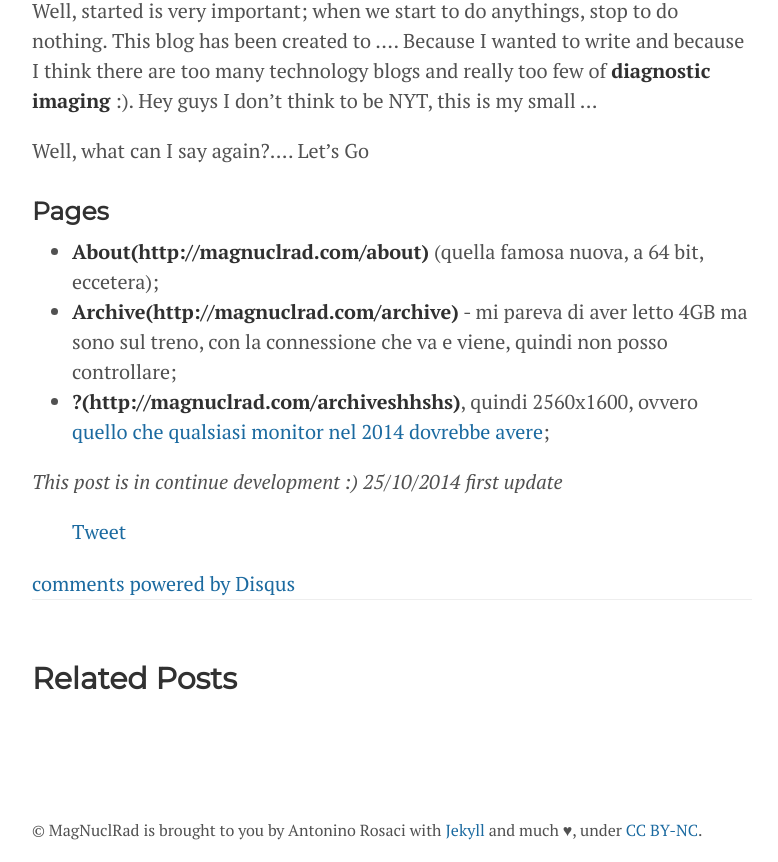
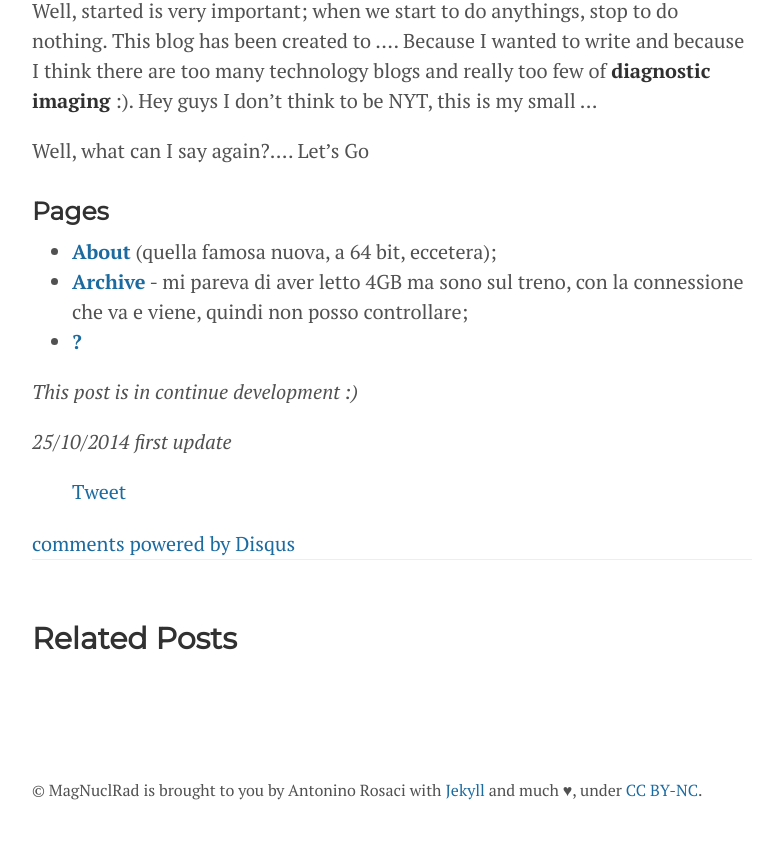
Before and after one commit to rosaci/rosaci.github.io, a Jekyll site: the page built from _posts/2014-10-25-First-post-of-new-adventure.md, in a window 1280 px wide, cut to the strip 623-1485 px from the top of the page. Shown: the whole strip, without its empty margins (248-1026 px from the left). Built offline with Jekyll 4.4.1, drawn with Linux system fonts in a browser that asks for light colours; nearby versions of some CDN libraries; Markdown is read by kramdown in place of the engine named in the settings; comment, search, counter and statistics services are not loaded; after the commit the page ends 1445 px from its top, so only the background shows below that.

Commit message:
Initial commit

```diff
--- a/_posts/2014-10-25-First-post-of-new-adventure.md
+++ b/_posts/2014-10-25-First-post-of-new-adventure.md
@@ -22,9 +22,10 @@ Let's Go
 
 ### Pages
 
-- **About(http://magnuclrad.com/about)** (quella famosa nuova, a 64 bit, eccetera);
-- **Archive(http://magnuclrad.com/archive)** - mi pareva di aver letto 4GB ma sono sul treno, con la connessione che va e viene, quindi non posso controllare;
-- **?(http://magnuclrad.com/archiveshhshs)**, quindi 2560x1600, ovvero [quello che qualsiasi monitor nel 2014 dovrebbe avere](http://dottorblaster.it/2014/01/mio-regno-4k/);
+- **[About](http://magnuclrad.com/about)** (quella famosa nuova, a 64 bit, eccetera);
+- **[Archive](http://magnuclrad.com/archive)** - mi pareva di aver letto 4GB ma sono sul treno, con la connessione che va e viene, quindi non posso controllare;
+- **[?](http://magnuclrad.com/archiveshhshs)**
 
 _This post is in continue development :)_
+
 _25/10/2014 first update_
```
